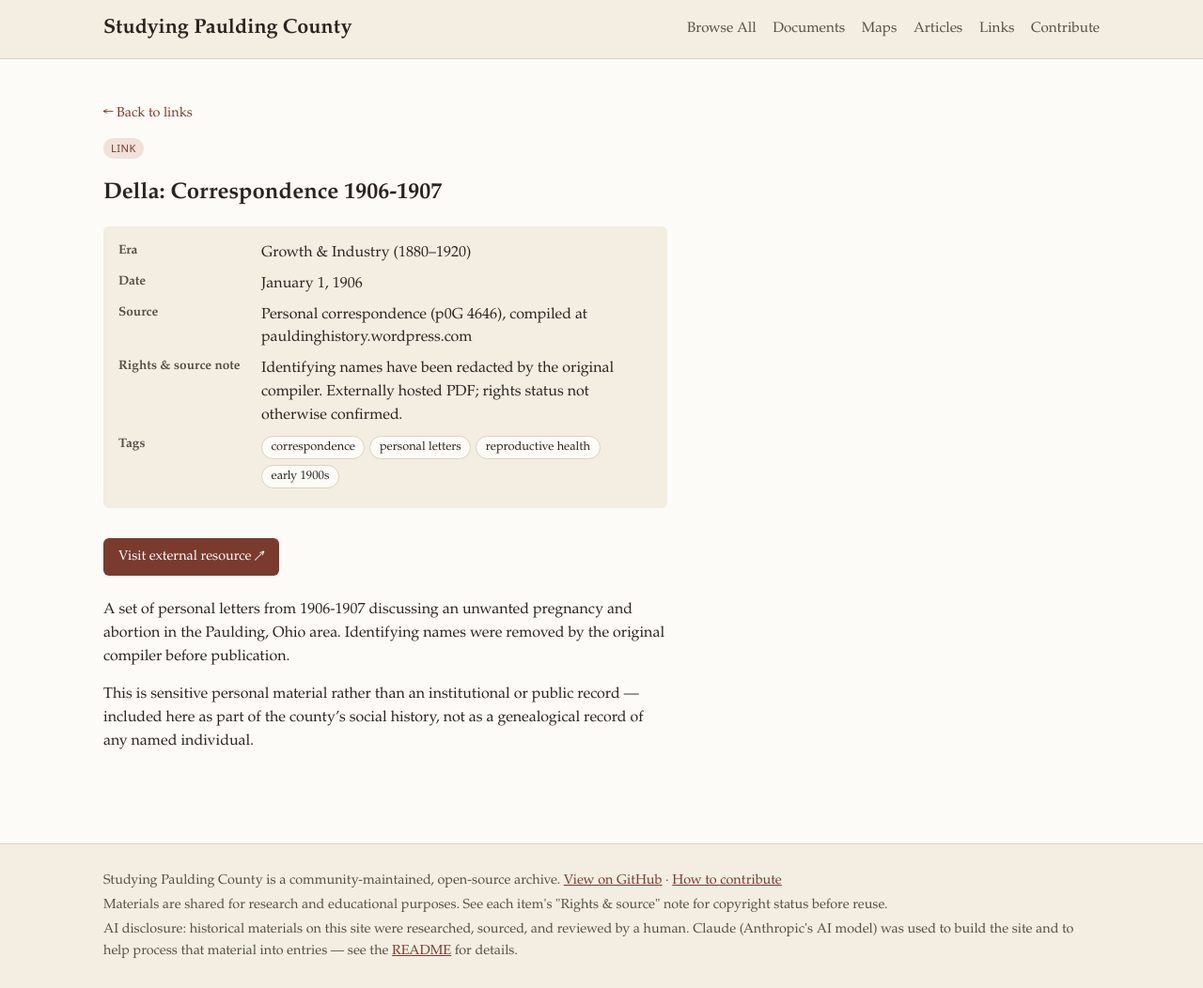
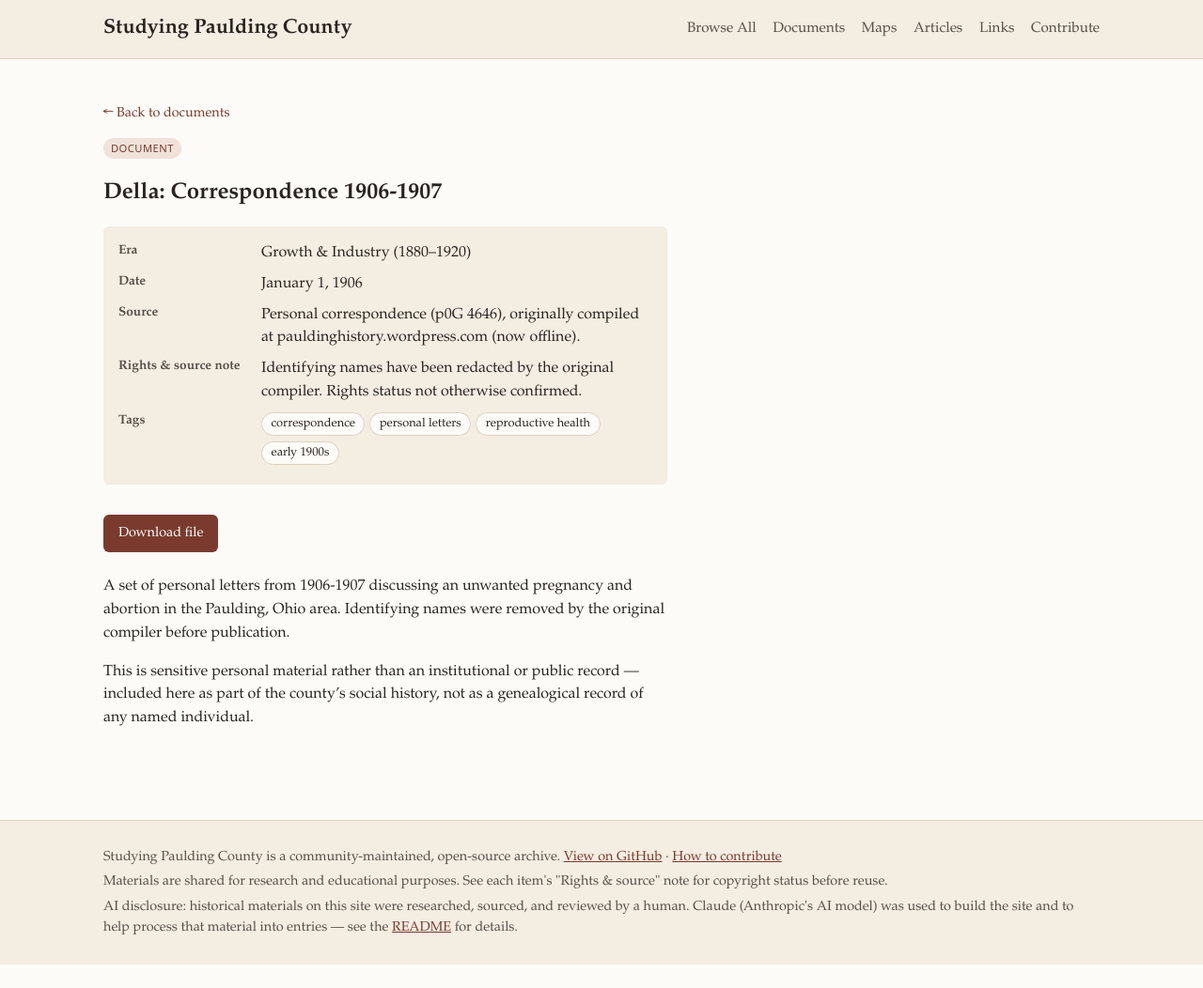
Before and after one commit to jofer215/Paulding, a Jekyll site: the page built from _items/della-correspondence-1906-1907.md, in a window 1280 px wide. Shown: the whole page at 94% size. Built offline with Jekyll 4.4.1, drawn with Linux system fonts in a browser that asks for light colours; after the commit the page ends 1027 px from its top, so only the background shows below that.

Commit message:
Host the Della correspondence locally before its source site goes down
pauldinghistory.wordpress.com is being decommissioned. This entry's
external_url pointed directly at a PDF hosted there; upgraded to a
real document entry with the file hosted locally instead, same
sensitivity framing and redaction as before.

Co-Authored-By: Claude Sonnet 5 <noreply@anthropic.com>
Claude-Session: https://claude.ai/code/session_01HFiX5DwBj15tjgeMJKLPqW

```diff
--- a/_items/della-correspondence-1906-1907.md
+++ b/_items/della-correspondence-1906-1907.md
@@ -1,12 +1,12 @@
 ---
 title: "Della: Correspondence 1906-1907"
-type: link
+type: document
 era: 1880-1920
 date: 1906-01-01
 description: "Letters concerning an unwanted pregnancy and abortion in the Paulding, Ohio area, 1906-1907. Identifying names have been edited out by the original compiler."
-source: "Personal correspondence (p0G 4646), compiled at pauldinghistory.wordpress.com"
-rights: "Identifying names have been redacted by the original compiler. Externally hosted PDF; rights status not otherwise confirmed."
-external_url: "https://pauldinghistory.wordpress.com/wp-content/uploads/2021/01/20160519_ferrisjoshua_mms647.pdf"
+source: "Personal correspondence (p0G 4646), originally compiled at pauldinghistory.wordpress.com (now offline)."
+rights: "Identifying names have been redacted by the original compiler. Rights status not otherwise confirmed."
+file: /assets/files/documents/della-correspondence-1906-1907.pdf
 tags: [correspondence, personal letters, reproductive health, early 1900s]
 ---
 
```
Also changed, not shown: 1 other file.
